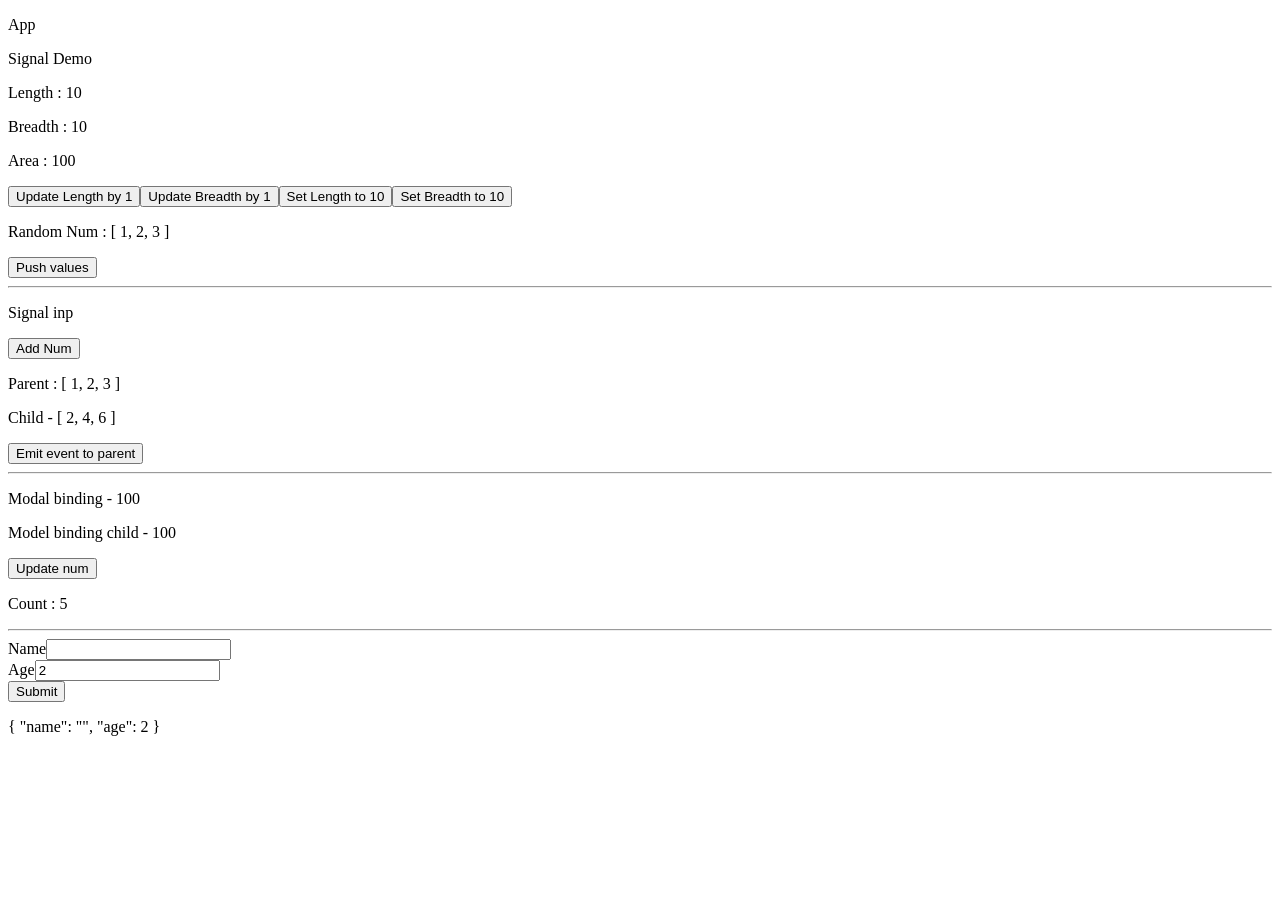
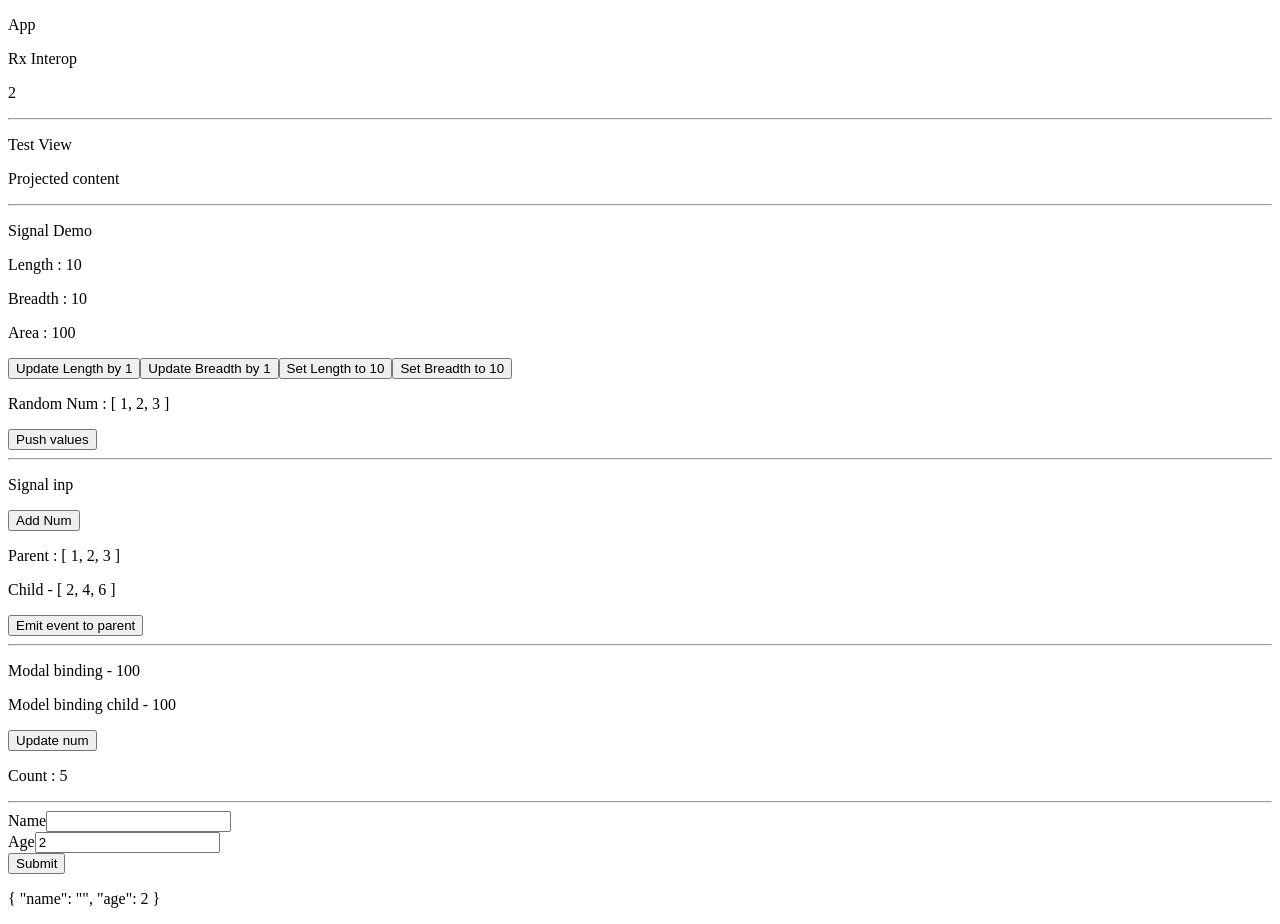
Before and after one commit to makesh-kumar/ngv18, an Angular app: page / in a window 1280 px wide. Before the commit the page ends 800 px from the top, so only its background shows below. Built offline with nearby package versions, Linux system fonts and the light colour scheme.

Commit message:
view queries and rxjs-interop done

```diff
--- a/src/app/app.component.html
+++ b/src/app/app.component.html
@@ -1,5 +1,11 @@
 <p>App</p>
 
+<rx-interop e="22"></rx-interop>
+<hr/>
+<view-queries>
+  <p #cRef>Projected content</p>
+</view-queries>
+<hr/>
 <signal-demo/>
 <hr/>
 <signal-inp></signal-inp>
--- a/src/app/app.component.ts
+++ b/src/app/app.component.ts
@@ -5,16 +5,21 @@ import { RouterOutlet } from '@angular/router';
 import { SignalDemo } from './signal-demo/signal-demo.component';
 import { SignalInp } from './signal-inp/signal-inp.component';
 import { ModelBinding } from './mode-binding/model-binding.component';
+import { ViewQueries } from './view-queries/view-queries.component';
+import { RxInterop } from './rx-interop/rx-interop.component';
 
 
 @Component({
   selector: 'app-root',
   standalone: true,
-  imports: [RouterOutlet,JsonPipe,ReactiveFormsModule, SignalDemo, SignalInp, ModelBinding],
+  imports: [RouterOutlet,JsonPipe,ReactiveFormsModule, SignalDemo, SignalInp, ModelBinding,ViewQueries,
+    RxInterop],
   templateUrl: './app.component.html',
 })
 
 export class AppComponent {
+
+  num = 77;
 
   cdRef = inject(ChangeDetectorRef);
   fb = inject(FormBuilder);
--- /dev/null
+++ b/src/app/rx-interop/rx-interop.component.html
@@ -0,0 +1,2 @@
+<p>Rx Interop</p>
+<p>{{timerSignal()}}</p>
--- /dev/null
+++ b/src/app/rx-interop/rx-interop.component.ts
@@ -0,0 +1,68 @@
+import { Component, EnvironmentInjector, effect, inject, input, runInInjectionContext, signal } from "@angular/core";
+import { toObservable, toSignal } from "@angular/core/rxjs-interop";
+import { interval } from "rxjs";
+
+
+@Component({
+    selector: 'rx-interop',
+    templateUrl: './rx-interop.component.html',
+    standalone: true
+})
+export class RxInterop {
+
+
+    // e = input.required();
+
+
+    timer = interval(1303);
+
+    timerSignal = toSignal(this.timer,{
+        // initialValue: 99999,
+        // requireSync: true
+    });
+
+    effRef  = effect(()=>{
+        // console.log('Timer changed - ',this.timerSignal())
+    })
+
+
+
+   count = signal(10);
+   countObs = toObservable(this.count);
+
+
+   envInjector = inject(EnvironmentInjector);
+
+   ngOnChanges(){
+    console.log('NG ON CHAMGES --- ')
+   }
+
+    ngOnInit(): void {
+
+        runInInjectionContext(this.envInjector,()=>{
+            effect(()=>{
+                console.log('Count - ',this.count())
+            })
+        })
+
+        // this.timer.subscribe(s=>{
+        //     console.log(s)
+        // })
+
+        this.countObs.subscribe((val)=>{
+            console.log('obs vaaal - ',val)
+        })
+
+
+        setTimeout(()=>{
+            // this.count.update(s=>s+1)
+            this.count.set(2);
+            this.count.set(3);
+
+            this.count.set(4);
+            this.count.set(5);
+
+        },3000)
+
+    }
+}
--- /dev/null
+++ b/src/app/view-queries/view-queries.component.html
@@ -0,0 +1,3 @@
+<p #testRef>Test View</p>
+
+<ng-content #cRef></ng-content>
--- /dev/null
+++ b/src/app/view-queries/view-queries.component.ts
@@ -0,0 +1,30 @@
+import { Component, ElementRef, ViewChild, contentChild, viewChild } from "@angular/core";
+
+
+@Component({
+    selector: 'view-queries',
+    templateUrl: './view-queries.component.html',
+    standalone: true
+})
+export class ViewQueries {
+
+
+    // @ViewChild('testRef',{static: true}) ref!: ElementRef;
+    ref = viewChild.required<ElementRef>('testRef');
+
+    c = contentChild('cRef');
+
+
+
+
+    ngOnInit(): void {
+        // console.log(this.c())
+        console.log(this.ref()?.nativeElement?.textContent);
+
+    }
+
+    ngAfterViewInit(): void {
+        console.log(this.ref()?.nativeElement.textContent);
+    }
+
+}
```
